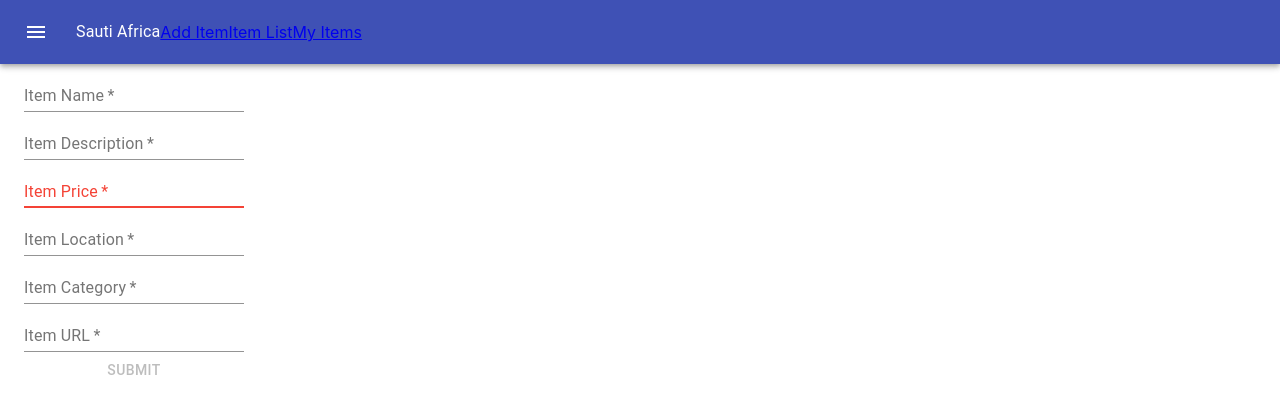
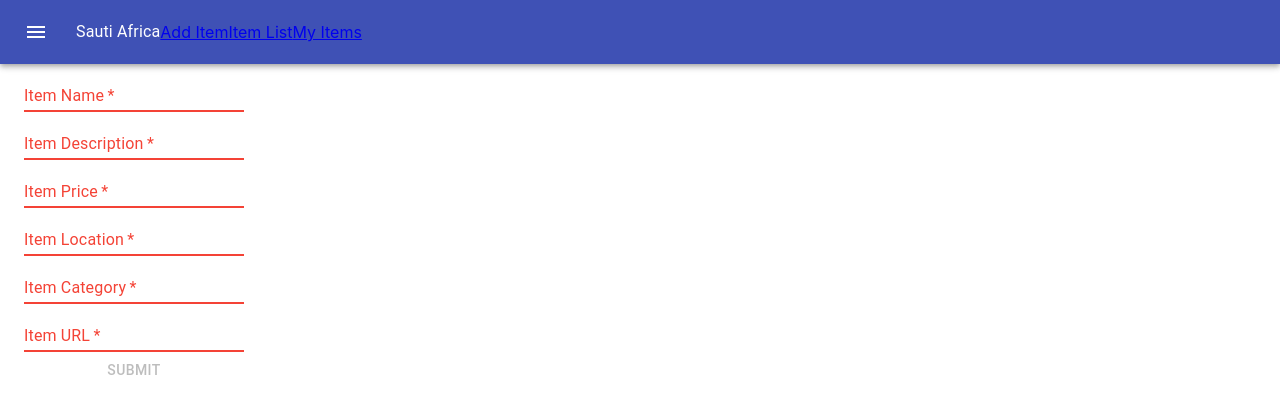
Before and after one commit to Prudent-de-Friess-United/front-end, a React (Create React App) app: page /user-home/add-item in a window 1280 px wide. Shown: the top 414 px of the page. Built offline with nearby package versions, Linux system fonts and the light colour scheme.

Commit message:
Form validation on NewItem complete

```diff
--- a/src/components/NewItem.js
+++ b/src/components/NewItem.js
@@ -136,6 +136,7 @@ const NewItem = () => {
 					id="itemName"
 					label="Item Name"
 					required
+					error={!nameValid}
 					value={name}
 					onChange={handleNameChanges}
 				/>
@@ -143,6 +144,7 @@ const NewItem = () => {
 					id="itemDescription"
 					label="Item Description"
 					required
+					error={!descValid}
 					value={description}
 					onChange={handleDescriptionChanges}
 				/>
@@ -158,6 +160,7 @@ const NewItem = () => {
 					id="itemLocation"
 					label="Item Location"
 					required
+					error={!locValid}
 					value={itemLocation}
 					onChange={handleLocationChanges}
 				/>
@@ -165,6 +168,7 @@ const NewItem = () => {
 					id="itemCategory"
 					label="Item Category"
 					required
+					error={!catValid}
 					value={category}
 					onChange={handleCategoryChanges}
 				/>
@@ -172,6 +176,7 @@ const NewItem = () => {
 					id="itemUrl"
 					label="Item URL"
 					required
+					error={!urlValid}
 					value={url}
 					onChange={handleUrlChanges}
 				/>
```
